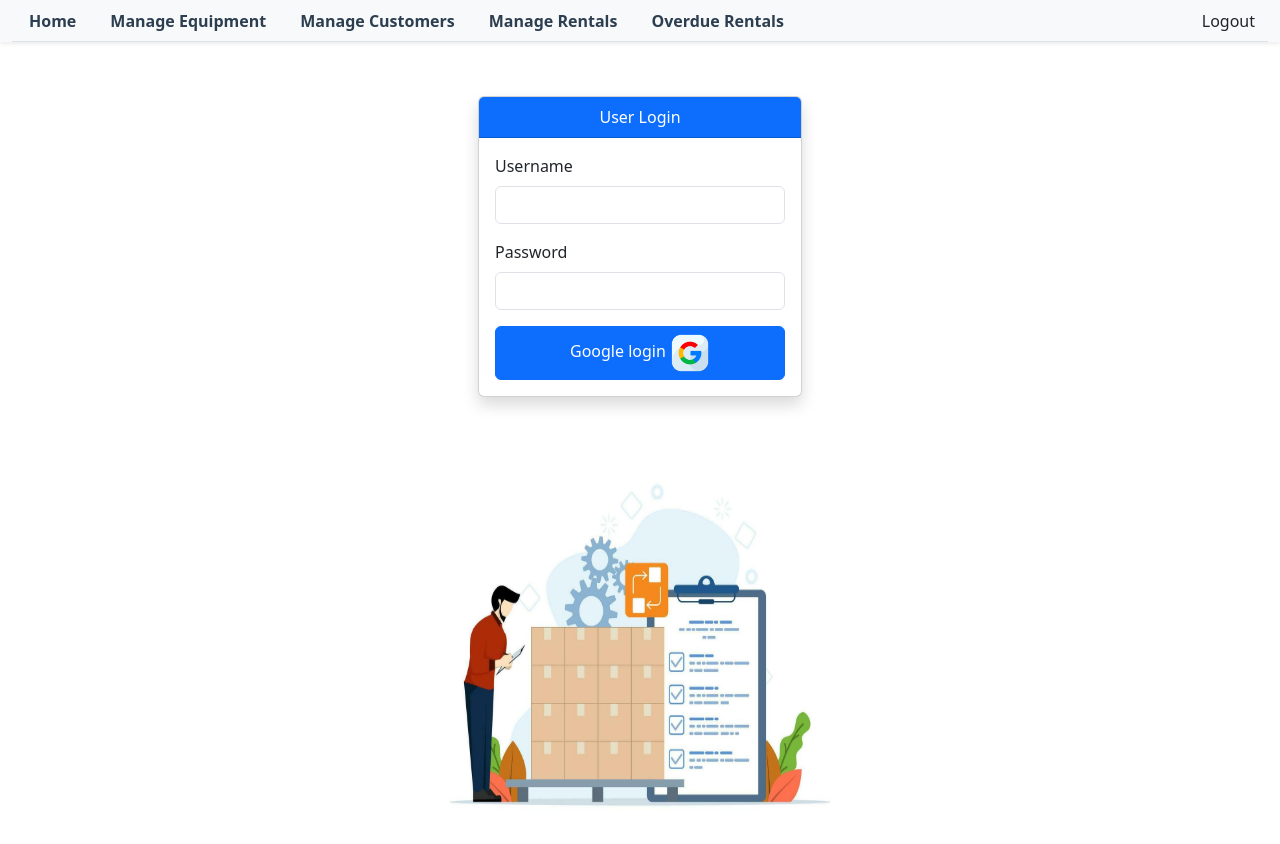
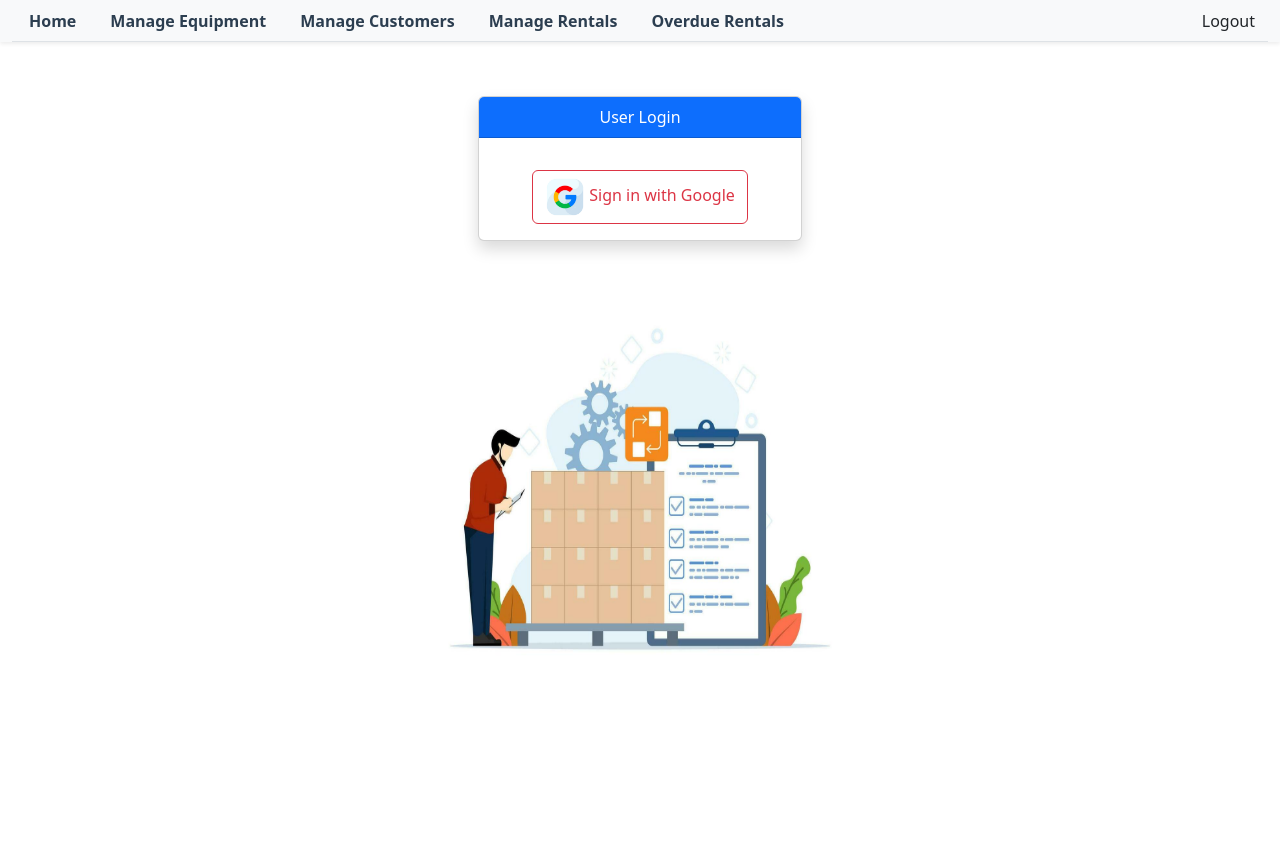
Before and after one commit to Johnstanley1/Midterm_EquipmentRental_Team2, an Angular app in the folder frontend/: page /login in a window 1280 px wide. After the commit the page ends 800 px from the top, so only its background shows below. Built offline with nearby package versions, Linux system fonts and the light colour scheme.

Commit message:
Refactor login screen for Google authentication only
Commented out username/password login form and logic, updating the UI and TypeScript to support only Google sign-in. This simplifies the login flow and removes unused form controls and validation.

```diff
--- a/frontend/src/app/login-screen/login-screen.html
+++ b/frontend/src/app/login-screen/login-screen.html
@@ -9,45 +9,47 @@
         </div>
         <div class="card-body">
           <form [formGroup]="loginForm">
-            <div class="mb-3">
-              <label for="username" class="form-label">Username</label>
-              <input type="text" class="form-control" formControlName="_username" name="Enter username">
+<!--            <div class="mb-3">-->
+<!--              <label for="username" class="form-label">Username</label>-->
+<!--              <input type="text" class="form-control" formControlName="_username" name="Enter username">-->
 
-              @if (refName.invalid && (refName.touched || refName.dirty)) {
-                @if (refName.errors?.['required']) {
-                  <small class="text-danger">User name is required</small>
-                }
-                @if (refName.errors?.['minlength']) {
-                  <small class="text-danger">Name must be at least {{min_Length}} char long</small>
-                }
-                @if (refName.errors?.['maxlength']) {
-                  <small class="text-danger">Name must be at least {{max_length}} char long</small>
-                }
-              }
+<!--              @if (refName.invalid && (refName.touched || refName.dirty)) {-->
+<!--                @if (refName.errors?.['required']) {-->
+<!--                  <small class="text-danger">User name is required</small>-->
+<!--                }-->
+<!--                @if (refName.errors?.['minlength']) {-->
+<!--                  <small class="text-danger">Name must be at least {{min_Length}} char long</small>-->
+<!--                }-->
+<!--                @if (refName.errors?.['maxlength']) {-->
+<!--                  <small class="text-danger">Name must be at least {{max_length}} char long</small>-->
+<!--                }-->
+<!--              }-->
 
+<!--            </div>-->
+<!--            <div class="mb-3">-->
+<!--              <label for="password" class="form-label">Password</label>-->
+<!--              <input type="password" class="form-control" formControlName="_password" name="Enter password">-->
+
+<!--              @if (refPassword.invalid && (refPassword.touched || refPassword.dirty)) {-->
+<!--                @if (refPassword.errors?.['required']) {-->
+<!--                  <small class="text-danger">Password is required</small>-->
+<!--                }-->
+<!--                @if (refPassword.errors?.['minlength']) {-->
+<!--                  <small class="text-danger">Password must be at least {{min_Length}} char long</small>-->
+<!--                }-->
+<!--                @if (refPassword.errors?.['maxlength']) {-->
+<!--                  <small class="text-danger">Password must be at least {{max_length}} char long</small>-->
+<!--                }-->
+<!--              }-->
+
+<!--            </div>-->
+<!--            <button type="submit" class="btn btn-primary w-100 mb-3" (click)="login()">Login</button>-->
+            <div class="text-center mt-3">
+              <button class="btn btn-outline-danger" (click)="login()">
+                <img src="/icons/login.png" alt="Google logo" height="40" width="40">
+                Sign in with Google
+              </button>
             </div>
-            <div class="mb-3">
-              <label for="password" class="form-label">Password</label>
-              <input type="password" class="form-control" formControlName="_password" name="Enter password">
-
-              @if (refPassword.invalid && (refPassword.touched || refPassword.dirty)) {
-                @if (refPassword.errors?.['required']) {
-                  <small class="text-danger">Password is required</small>
-                }
-                @if (refPassword.errors?.['minlength']) {
-                  <small class="text-danger">Password must be at least {{min_Length}} char long</small>
-                }
-                @if (refPassword.errors?.['maxlength']) {
-                  <small class="text-danger">Password must be at least {{max_length}} char long</small>
-                }
-              }
-
-            </div>
-<!--            <button type="submit" class="btn btn-primary w-100 mb-3" (click)="login()">Login</button>-->
-            <button type="submit" class="btn btn-primary w-100" (click)="login()">
-              Google login
-              <img src="/icons/login.png" alt="Google logo" style="max-width:100px ; max-height: 500px" height="40" width="40">
-            </button>
           </form>
         </div>
       </div>
--- a/frontend/src/app/login-screen/login-screen.ts
+++ b/frontend/src/app/login-screen/login-screen.ts
@@ -17,6 +17,8 @@ import { Router } from '@angular/router';
 export class LoginScreen {
   min_Length = 4;
   max_length = 20;
+  private baseUrl = '/api/auth';
+
 
   constructor(private http: HttpClient, private router: Router) {}
 
@@ -49,37 +51,40 @@ export class LoginScreen {
   refPassword = this.loginForm.controls['_password'];
 
   // on login
-  login() {
-    if (this.loginForm.invalid) {
-      console.log(this.refName, this.refPassword);
-      this.loginForm.markAllAsTouched();
-    }
+  // login() {
+  //   if (this.loginForm.invalid) {
+  //     console.log(this.refName, this.refPassword);
+  //     this.loginForm.markAllAsTouched();
+  //   }
+  //
+  //   // Get data:
+  //   const username = this.loginForm.value._username;
+  //   const password = this.loginForm.value._password;
+  //
+  //   // Create credentials object
+  //   const credentials = { username, password };
+  //
+  //   // create credentials object and pass data
+  //   this.http.post<any>('/api/Auth/login', credentials).subscribe({
+  //     next: (res) => {
+  //       localStorage.setItem('token', res.token); // save token to local storage
+  //       if (res.role) localStorage.setItem('role', res.role);
+  //       if (res.username) localStorage.setItem('username', res.username);
+  //
+  //       if (res.role === 'Admin') {
+  //         this.router.navigate(['/home']);
+  //       } else if (res.role === "User") {
+  //         this.router.navigate(['/home']);
+  //       } else {
+  //         this.router.navigate(['/login']);
+  //       }
+  //     },
+  //     error: (err) => {
+  //       console.log('Invalid credentials');
+  //     },
+  //   });
+  // }
 
-    // Get data:
-    const username = this.loginForm.value._username;
-    const password = this.loginForm.value._password;
-
-    // Create credentials object
-    const credentials = { username, password };
-
-    // create credentials object and pass data
-    this.http.post<any>('/api/Auth/login', credentials).subscribe({
-      next: (res) => {
-        localStorage.setItem('token', res.token); // save token to local storage
-        if (res.role) localStorage.setItem('role', res.role);
-        if (res.username) localStorage.setItem('username', res.username);
-
-        if (res.role === 'Admin') {
-          this.router.navigate(['/home']);
-        } else if (res.role === "User") {
-          this.router.navigate(['/home']);
-        } else {
-          this.router.navigate(['/login']);
-        }
-      },
-      error: (err) => {
-        console.log('Invalid credentials');
-      },
-    });
-  }
+  // on login
+  login() {}
 }
```
